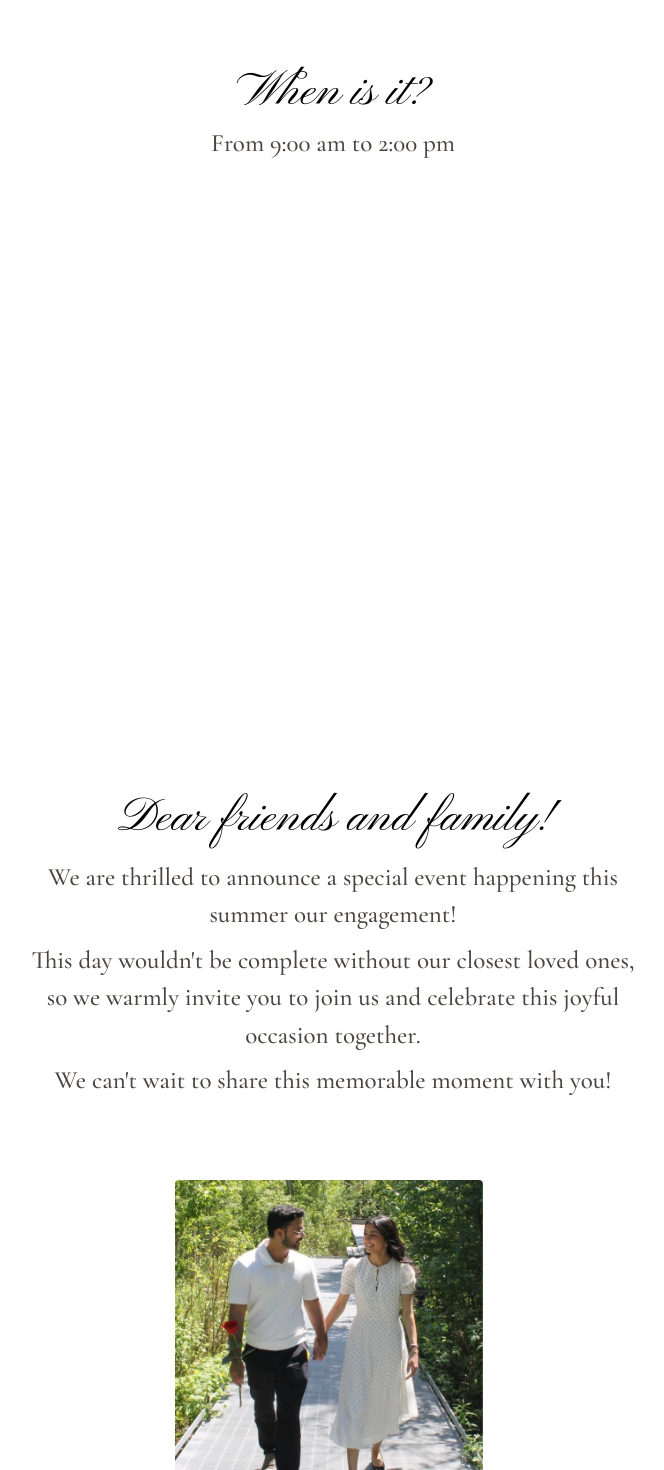
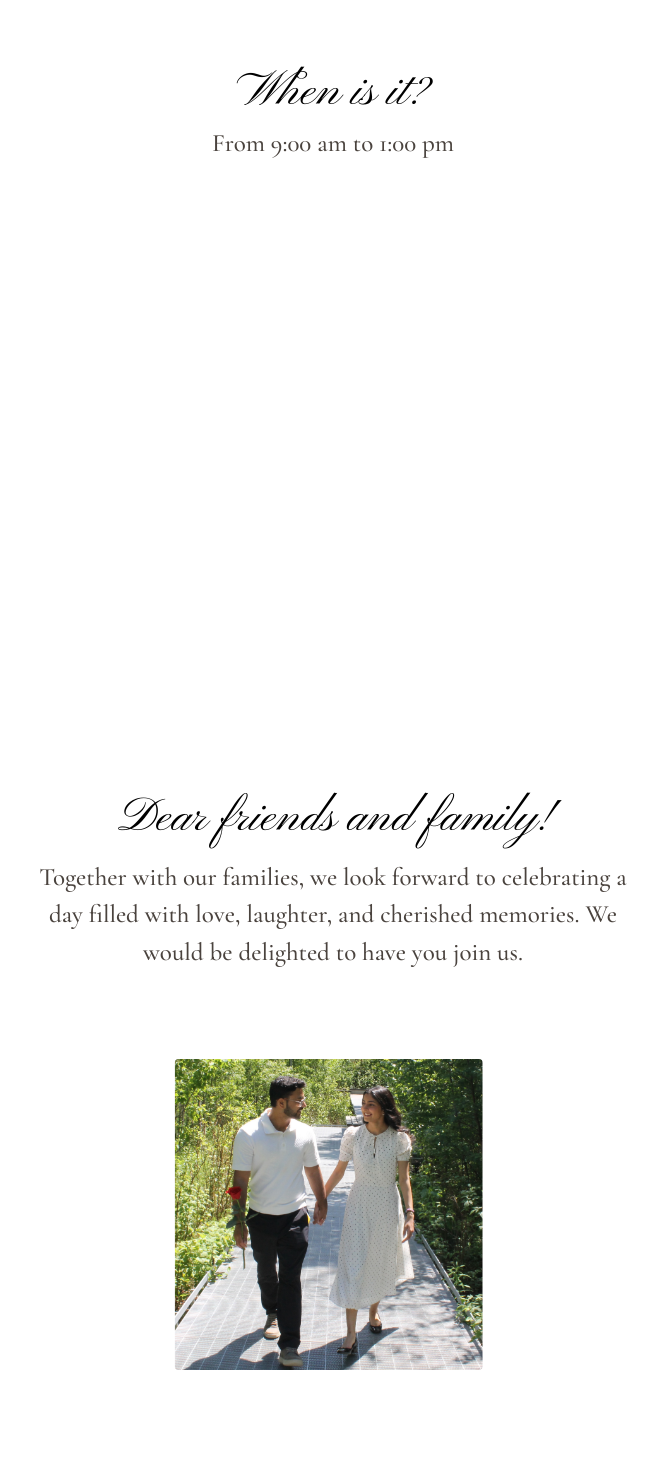
Before and after one commit to tusharlangh/engagement, a Next.js app: page / in a window 1280 px wide. Shown: the part 1300-2770 px from the top of the page, without its empty margins (307-971 px from the left). Built offline with nearby package versions, Linux system fonts and the light colour scheme.

Commit message:
pic quality increase

```diff
--- a/src/app/page.tsx
+++ b/src/app/page.tsx
@@ -71,7 +71,7 @@ export default function EngagementInvite() {
       return;
     }
 
-    if (rsvp === "yes" && !rsvpGuests.trim()) {
+    if (rsvp === "yes" && (!rsvpGuests.trim() || parseInt(rsvpGuests, 10) <= 0)) {
       setRsvpGuestsError(true);
       return;
     }
@@ -268,7 +268,7 @@ export default function EngagementInvite() {
               className={`${cormorant.className} font-semibold`}
               style={{ fontSize: 'clamp(26px, 6vw, 35px)' }}
             >
-              July 16th
+              July 19th
             </motion.p>
           </div>
         </motion.div>
@@ -337,7 +337,7 @@ export default function EngagementInvite() {
               {/* Item 3: Address + Directions button — fades up */}
               <motion.div style={{ opacity: cd2.opacity, y: cd2.y, scale: cd2.scale }} className="">
                 <p className={`${cormorant.className} font-medium`} style={{ fontSize: 'clamp(18px, 4.5vw, 25px)' }}>
-                  From 9:00 am to 2:00 pm
+                  From 9:00 am to 1:00 pm
                 </p>
               </motion.div>
             </div>
@@ -364,23 +364,7 @@ export default function EngagementInvite() {
                 style={{ opacity: inv1.opacity, x: inv1.x, fontSize: 'clamp(16px, 4vw, 25px)' }}
                 className={`mb-2 ${cormorant.className} font-medium`}
               >
-                We are thrilled to announce a special event happening this summer our engagement!
-              </motion.p>
-
-              {/* Item 3: Para 2 — slides in from right */}
-              <motion.p
-                style={{ opacity: inv2.opacity, x: inv2.x, fontSize: 'clamp(16px, 4vw, 25px)' }}
-                className={`mb-2 ${cormorant.className} font-medium`}
-              >
-                This day wouldn&apos;t be complete without our closest loved ones, so we warmly invite you to join us and celebrate this joyful occasion together.
-              </motion.p>
-
-              {/* Item 4: Para 3 — slides in from right */}
-              <motion.p
-                style={{ opacity: inv3.opacity, x: inv3.x, fontSize: 'clamp(16px, 4vw, 25px)' }}
-                className={`${cormorant.className} font-medium`}
-              >
-                We can&apos;t wait to share this memorable moment with you!
+                Together with our families, we look forward to celebrating a day filled with love, laughter, and cherished memories. We would be delighted to have you join us.
               </motion.p>
             </div>
 
@@ -390,7 +374,7 @@ export default function EngagementInvite() {
               className="w-full sm:w-3/4 md:w-1/2 mx-auto flex justify-center mt-10 sm:mt-20"
             >
               <img
-                src="/eng2.jpg"
+                src="/eng2.JPG"
                 alt="Chhaya & Dwij"
                 className="w-full h-auto max-h-[400px] sm:max-h-[480px] object-cover pointer-events-none rounded-sm"
               />
@@ -501,14 +485,19 @@ export default function EngagementInvite() {
                       type="number"
                       min="1"
                       value={rsvpGuests}
-                      onChange={(e) => { setRsvpGuests(e.target.value); if (e.target.value.trim()) setRsvpGuestsError(false); }}
+                      onChange={(e) => {
+                        setRsvpGuests(e.target.value);
+                        if (e.target.value.trim() && parseInt(e.target.value, 10) > 0) {
+                          setRsvpGuestsError(false);
+                        }
+                      }}
                       placeholder="e.g. 4"
                       className={`w-full px-4 py-2 rounded-[10px] bg-[#FBF7EF] text-black/60 shadow-[inset_0_2px_4px_rgba(0,0,0,0.3)] focus:outline-none transition-all ${cormorant.className} ${rsvpGuestsError ? 'ring-2 ring-red-400' : ''}`}
                       style={{ fontSize: 'clamp(18px, 4.5vw, 25px)' }}
                     />
                     {rsvpGuestsError && (
                       <p className={`pl-3 mt-1 text-red-400 ${cormorant.className}`} style={{ fontSize: 'clamp(14px, 3.5vw, 18px)' }}>
-                        Please enter the number of guests.
+                        Please enter at least 1 guest.
                       </p>
                     )}
                     <div className="flex justify-center mt-10">
```
Also changed, not shown: public/eng2.jpg.
